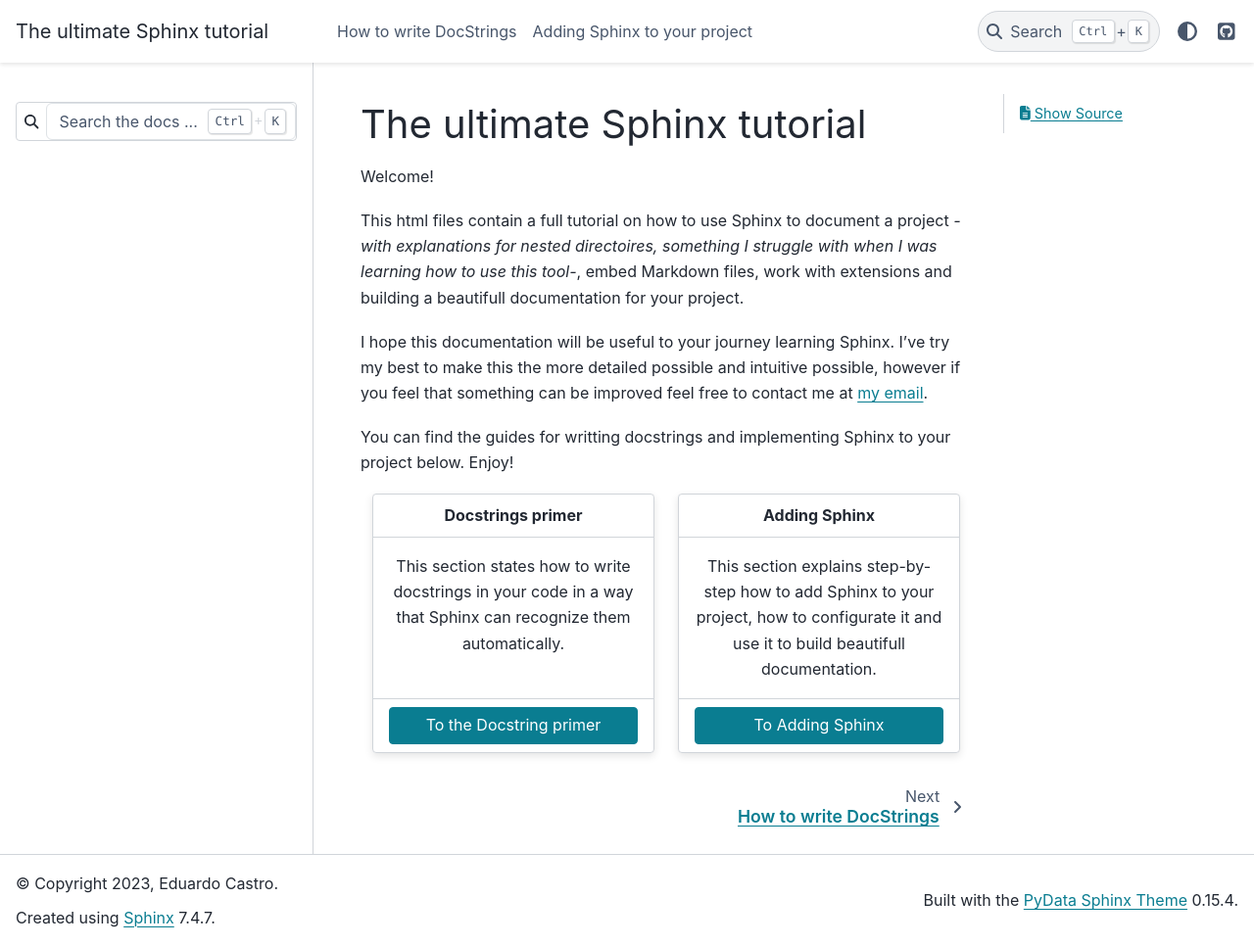
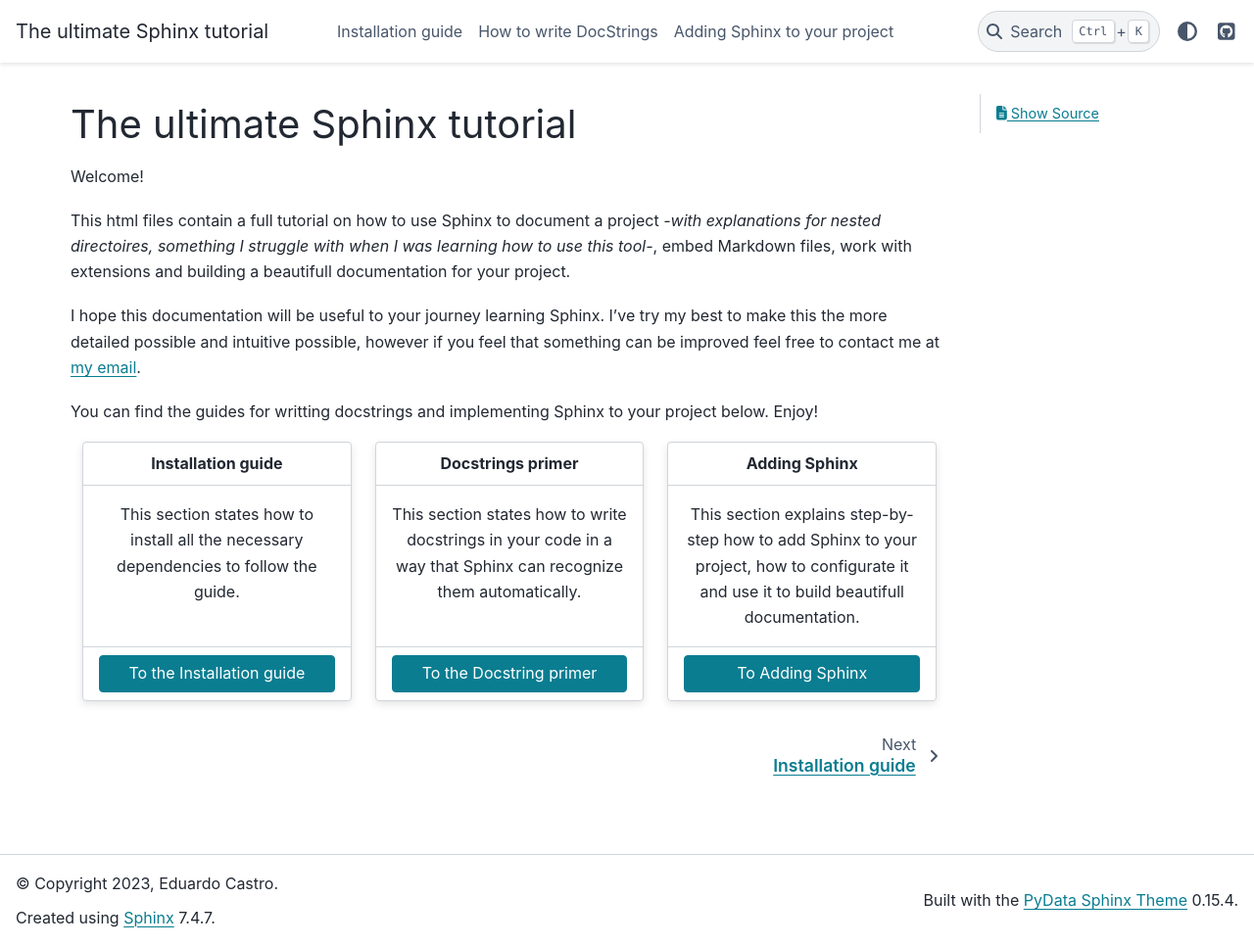
Before and after one commit to ecastroth/ultimate-sphinx-tutorial, a Sphinx documentation site: the page built from guide/source/index.rst, in a window 1280 px wide and 966 px high. Shown: the whole window at 98% size. Built offline with Sphinx 7.4.7 and the PyData theme 0.15.4, drawn with Linux system fonts in a browser that asks for light colours.

Commit message:
Adds installation guide

```diff
--- a/guide/source/conf.py
+++ b/guide/source/conf.py
@@ -91,7 +91,8 @@
 
 # Sidebar configuration
 html_sidebars = {
-    "**": ["search-field.html", "sidebar-nav-bs.html"]
+    "**": ["search-field.html", "sidebar-nav-bs.html"],
+    "index": []
     }
 
 # General theme options
--- a/guide/source/index.rst
+++ b/guide/source/index.rst
@@ -25,11 +25,31 @@
    :maxdepth: 1
    :hidden:
 
+   _guide/installation-guide
    _guide/_styleguides/docstrings-guidelines
    _guide/_tutorial/sphinx-in-your-project
 
 
 .. grid::
+
+   .. grid-item-card::
+      :text-align: center
+      :shadow: sm
+
+      **Installation guide**
+      ^^^^^^^^^^^^^^
+
+      This section states how to install all the necessary dependencies to
+      follow the guide.
+
+      ++++++++++
+
+      .. button-ref:: _guide/installation-guide
+         :color: primary
+         :expand:
+
+         To the Installation guide
+
 
    .. grid-item-card::
       :text-align: center
@@ -49,6 +69,7 @@
 
          To the Docstring primer
 
+
    .. grid-item-card::
       :text-align: center
       :shadow: sm
```
Also changed, not shown: guide/source/_guide/installation-guide.rst (added, +51 -0 lines).
